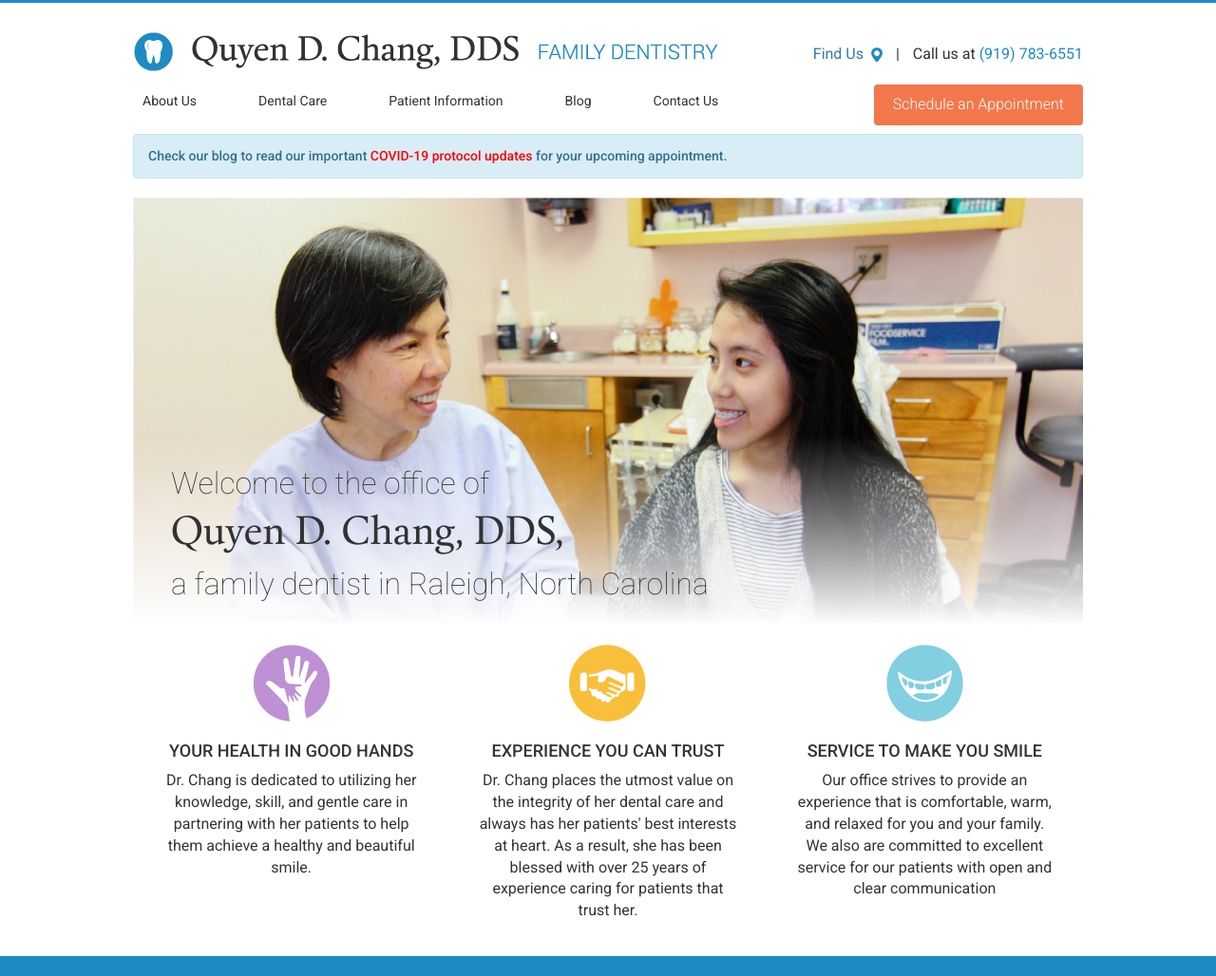
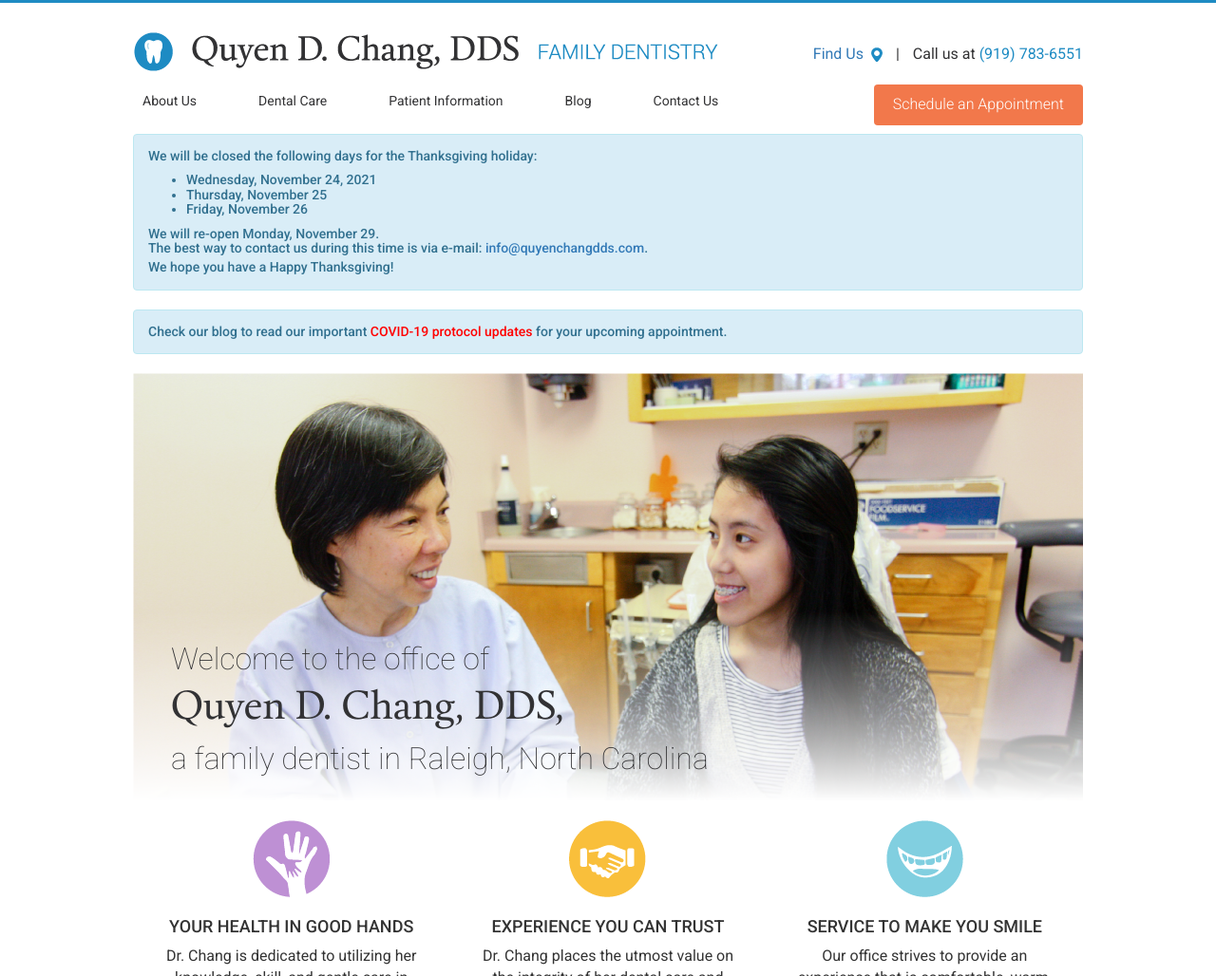
Before and after one commit to gabrielyeung/changdds, a Jekyll site: the page built from index.html, in a window 1280 px wide, cut to the strip 0-1028 px from the top of the page. Shown: the whole strip at 95% size. Built offline with Jekyll 4.4.1, drawn with Linux system fonts in a browser that asks for light colours.

Commit message:
fix: thxgiving 2021

```diff
--- a/_includes/alerts/thanksgiving.html
+++ b/_includes/alerts/thanksgiving.html
@@ -1,12 +1,11 @@
 <h5 class="alert alert-info">
   We will be closed the following days for the Thanksgiving holiday:
   <ul style="padding: 10px 40px;">
-    <li>Wednesday, November 25, 2020</li>
-    <li>Thursday, November 26, 2020</li>
-    <li>Friday, November 27, 2020 </li>
-    <li>Monday, November 30, 2020</li>
+    <li>Wednesday, November 24, 2021</li>
+    <li>Thursday, November 25</li>
+    <li>Friday, November 26</li>
   </ul>
-  We will re-open Tuesday, December 1, 2020.
+  We will re-open Monday, November 29.
   <p>
   The best way to contact us during this time is via e-mail: <a href="mailto:{{site.email}}">{{site.email}}</a>.
   </p>
--- a/_includes/header.html
+++ b/_includes/header.html
@@ -51,5 +51,6 @@
     {% include alerts/july4.html %}
   {% endcomment %}
 
+  {% include alerts/thanksgiving.html %}
   {% include alerts/covid19-reopen.html %}
 </header>
```
